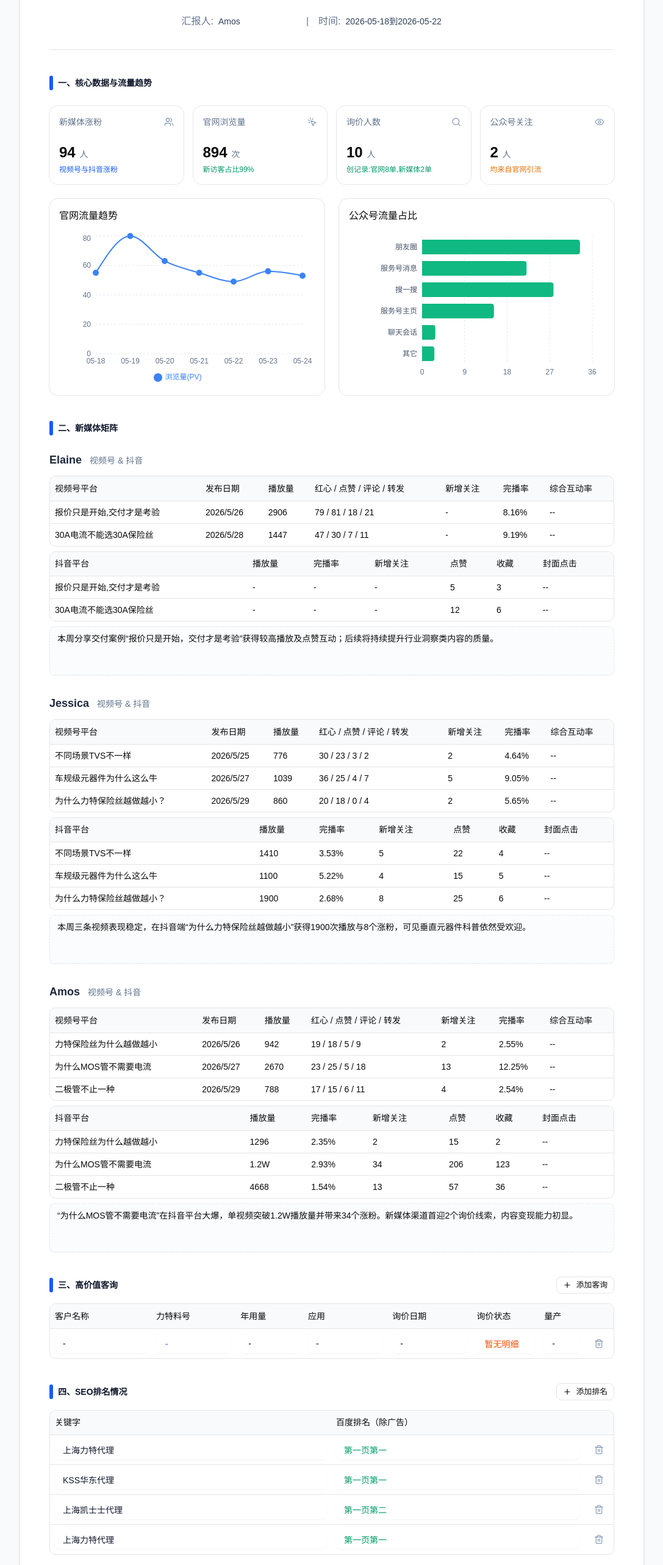
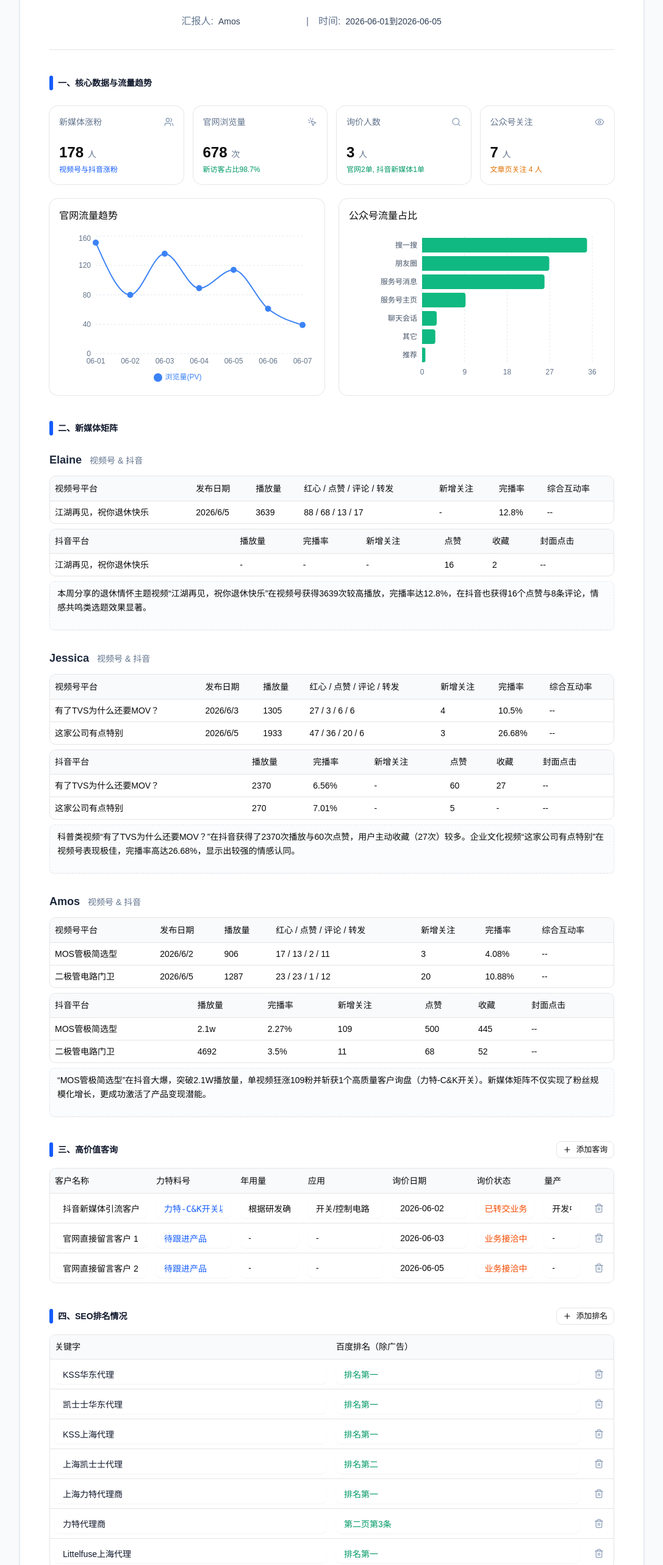
Before and after one commit to callamos/charles-amos, a React (Vite) app: page / in a window 1280 px wide. Shown: the part 234-2800 px from the top of the page at 61% size, without its empty margins (96-1183 px from the left). Built offline with nearby package versions, Linux system fonts and the light colour scheme.

Commit message:
feat: update dashboard data and report period
Refreshed the website traffic and WeChat source metrics with the latest data and updated the report period to the current cycle.

```diff
--- a/src/App.tsx
+++ b/src/App.tsx
@@ -8,84 +8,95 @@ import { Plus, Trash2, TrendingUp, Users, Eye, MousePointerClick, Activity, Play
 import { LineChart, Line, BarChart, Bar, XAxis, YAxis, CartesianGrid, Tooltip, Legend, ResponsiveContainer } from 'recharts';
 
 const websiteTrafficData = [
-  { name: '05-18', pv: 55 },
-  { name: '05-19', pv: 80 },
-  { name: '05-20', pv: 63 },
-  { name: '05-21', pv: 55 },
-  { name: '05-22', pv: 49 },
-  { name: '05-23', pv: 56 },
-  { name: '05-24', pv: 53 },
+  { name: '06-01', pv: 151 },
+  { name: '06-02', pv: 80 },
+  { name: '06-03', pv: 136 },
+  { name: '06-04', pv: 89 },
+  { name: '06-05', pv: 114 },
+  { name: '06-06', pv: 61 },
+  { name: '06-07', pv: 39 },
 ];
 
 const wechatSourceData = [
-  { name: '朋友圈', value: 33.4 },
-  { name: '服务号消息', value: 22.1 },
-  { name: '搜一搜', value: 27.8 },
-  { name: '服务号主页', value: 15.2 },
-  { name: '聊天会话', value: 2.8 },
-  { name: '其它', value: 2.6 },
+  { name: '搜一搜', value: 34.9 },
+  { name: '朋友圈', value: 26.9 },
+  { name: '服务号消息', value: 25.9 },
+  { name: '服务号主页', value: 9.2 },
+  { name: '聊天会话', value: 3.1 },
+  { name: '其它', value: 2.8 },
+  { name: '推荐', value: 0.7 },
 ];
 
 export default function App() {
   // State for editable fields
   const [reportTitle, setReportTitle] = useState('工作周报');
   const [reporterName, setReporterName] = useState('Amos');
-  const [reportDate, setReportDate] = useState('2026-05-18到2026-05-22');
+  const [reportDate, setReportDate] = useState('2026-06-01到2026-06-05');
 
   const [section1Title, setSection1Title] = useState('一、核心数据与流量趋势');
   const [section2Title, setSection2Title] = useState('二、新媒体矩阵');
   const [section3Title, setSection3Title] = useState('三、高价值客询');
   const [section4Title, setSection4Title] = useState('四、SEO排名情况');
-  const [section5Title, setSection5Title] = useState('五、其它');
-  const [section6Title, setSection6Title] = useState('六、周报总结');
+  const [sectionGeoTitle, setSectionGeoTitle] = useState('五、GEO（AI搜索推荐）收录情况');
+  const [section5Title, setSection5Title] = useState('六、其它');
+  const [section6Title, setSection6Title] = useState('七、周报总结');
 
   // Media Matrix State
   const [elaineVideos, setElaineVideos] = useState([
-    { id: 1, title: '报价只是开始,交付才是考验', date: '2026/5/26', views: '2906', hearts: '79', likes: '81', comments: '18', forwards: '21', follows: '-', completion: '8.16%', interaction: '--' },
-    { id: 2, title: '30A电流不能选30A保险丝', date: '2026/5/28', views: '1447', hearts: '47', likes: '30', comments: '7', forwards: '11', follows: '-', completion: '9.19%', interaction: '--' },
+    { id: 1, title: '江湖再见，祝你退休快乐', date: '2026/6/5', views: '3639', hearts: '88', likes: '68', comments: '13', forwards: '17', follows: '-', completion: '12.8%', interaction: '--' },
   ]);
   const [elaineDouyin, setElaineDouyin] = useState([
-    { id: 1, title: '报价只是开始,交付才是考验', views: '-', completion: '-', follows: '-', likes: '5', favs: '3', coverClick: '--' },
-    { id: 2, title: '30A电流不能选30A保险丝', views: '-', completion: '-', follows: '-', likes: '12', favs: '6', coverClick: '--' },
+    { id: 1, title: '江湖再见，祝你退休快乐', views: '-', completion: '-', follows: '-', likes: '16', favs: '2', coverClick: '--' },
   ]);
-  const [elaineSummary, setElaineSummary] = useState('本周分享交付案例“报价只是开始，交付才是考验”获得较高播放及点赞互动；后续将持续提升行业洞察类内容的质量。');
+  const [elaineSummary, setElaineSummary] = useState('本周分享的退休情怀主题视频“江湖再见，祝你退休快乐”在视频号获得3639次较高播放，完播率达12.8%，在抖音也获得16个点赞与8条评论，情感共鸣类选题效果显著。');
 
   const [jessicaVideos, setJessicaVideos] = useState([
-    { id: 1, title: '不同场景TVS不一样', date: '2026/5/25', views: '776', hearts: '30', likes: '23', comments: '3', forwards: '2', follows: '2', completion: '4.64%', interaction: '--' },
-    { id: 2, title: '车规级元器件为什么这么牛', date: '2026/5/27', views: '1039', hearts: '36', likes: '25', comments: '4', forwards: '7', follows: '5', completion: '9.05%', interaction: '--' },
-    { id: 3, title: '为什么力特保险丝越做越小？', date: '2026/5/29', views: '860', hearts: '20', likes: '18', comments: '0', forwards: '4', follows: '2', completion: '5.65%', interaction: '--' },
+    { id: 1, title: '有了TVS为什么还要MOV？', date: '2026/6/3', views: '1305', hearts: '27', likes: '3', comments: '6', forwards: '6', follows: '4', completion: '10.5%', interaction: '--' },
+    { id: 2, title: '这家公司有点特别', date: '2026/6/5', views: '1933', hearts: '47', likes: '36', comments: '20', forwards: '6', follows: '3', completion: '26.68%', interaction: '--' },
   ]);
   const [jessicaDouyin, setJessicaDouyin] = useState([
-    { id: 1, title: '不同场景TVS不一样', views: '1410', completion: '3.53%', follows: '5', likes: '22', favs: '4', coverClick: '--' },
-    { id: 2, title: '车规级元器件为什么这么牛', views: '1100', completion: '5.22%', follows: '4', likes: '15', favs: '5', coverClick: '--' },
-    { id: 3, title: '为什么力特保险丝越做越小？', views: '1900', completion: '2.68%', follows: '8', likes: '25', favs: '6', coverClick: '--' },
+    { id: 1, title: '有了TVS为什么还要MOV？', views: '2370', completion: '6.56%', follows: '-', likes: '60', favs: '27', coverClick: '--' },
+    { id: 2, title: '这家公司有点特别', views: '270', completion: '7.01%', follows: '-', likes: '5', favs: '-', coverClick: '--' },
   ]);
-  const [jessicaSummary, setJessicaSummary] = useState('本周三条视频表现稳定，在抖音端“为什么力特保险丝越做越小”获得1900次播放与8个涨粉，可见垂直元器件科普依然受欢迎。');
+  const [jessicaSummary, setJessicaSummary] = useState('科普类视频“有了TVS为什么还要MOV？”在抖音获得了2370次播放与60次点赞，用户主动收藏（27次）较多。企业文化视频“这家公司有点特别”在视频号表现极佳，完播率高达26.68%，显示出较强的情感认同。');
 
   const [amosVideos, setAmosVideos] = useState([
-    { id: 1, title: '力特保险丝为什么越做越小', date: '2026/5/26', views: '942', hearts: '19', likes: '18', comments: '5', forwards: '9', follows: '2', completion: '2.55%', interaction: '--' },
-    { id: 2, title: '为什么MOS管不需要电流', date: '2026/5/27', views: '2670', hearts: '23', likes: '25', comments: '5', forwards: '18', follows: '13', completion: '12.25%', interaction: '--' },
-    { id: 3, title: '二极管不止一种', date: '2026/5/29', views: '788', hearts: '17', likes: '15', comments: '6', forwards: '11', follows: '4', completion: '2.54%', interaction: '--' },
+    { id: 1, title: 'MOS管极简选型', date: '2026/6/2', views: '906', hearts: '17', likes: '13', comments: '2', forwards: '11', follows: '3', completion: '4.08%', interaction: '--' },
+    { id: 2, title: '二极管电路门卫', date: '2026/6/5', views: '1287', hearts: '23', likes: '23', comments: '1', forwards: '12', follows: '20', completion: '10.88%', interaction: '--' },
   ]);
   const [amosDouyin, setAmosDouyin] = useState([
-    { id: 1, title: '力特保险丝为什么越做越小', views: '1296', completion: '2.35%', follows: '2', likes: '15', favs: '2', coverClick: '--' },
-    { id: 2, title: '为什么MOS管不需要电流', views: '1.2W', completion: '2.93%', follows: '34', likes: '206', favs: '123', coverClick: '--' },
-    { id: 3, title: '二极管不止一种', views: '4668', completion: '1.54%', follows: '13', likes: '57', favs: '36', coverClick: '--' },
+    { id: 1, title: 'MOS管极简选型', views: '2.1w', completion: '2.27%', follows: '109', likes: '500', favs: '445', coverClick: '--' },
+    { id: 2, title: '二极管电路门卫', views: '4692', completion: '3.5%', follows: '11', likes: '68', favs: '52', coverClick: '--' },
   ]);
-  const [amosSummary, setAmosSummary] = useState('“为什么MOS管不需要电流”在抖音平台大爆，单视频突破1.2W播放量并带来34个涨粉。新媒体渠道首迎2个询价线索，内容变现能力初显。');
+  const [amosSummary, setAmosSummary] = useState('“MOS管极简选型”在抖音大爆，突破2.1W播放量，单视频狂涨109粉并斩获1个高质量客户询盘（力特-C&K开关）。新媒体矩阵不仅实现了粉丝规模化增长，更成功激活了产品变现潜能。');
 
   const [otherSummary, setOtherSummary] = useState('');
-  const [weeklySummary, setWeeklySummary] = useState('本周官网流量大增，工作日后半段（5.28-5.31）流量表现抢眼，整体新访客占比高达99%。最令人振奋的是，本周总计获得10个询盘，创下新纪录！其中官网贡献8单，Amos的新媒体矩阵也成功引流2单。\n\n全矩阵新媒体累计涨粉94人，Amos在抖音发布的“为什么MOS管不需要电流”播放量破1.2W。新媒体开始反接业务端，将继续放大科普内容矩阵的影响力。');
+  const [weeklySummary, setWeeklySummary] = useState('1. 核心数据向好：本周官网浏览量达678次，新客占比高达98.7%；新媒体矩阵获得持续增长，累计涨粉178人，极佳地扩展了品牌漏斗上游；\n2. 业务变现突破：Amos在抖音端发布的“MOS管极简选型”视频引发2.1W的爆发式播放并涨粉109人，更是首获1单精准产品询盘（力特-C&K开关），展现出内容营销的直接带货价值；\n3. SEO/GEO 协同联通：传统SEO关键词稳居前列（多个词百度排名第一）。同时正式展开对主流AI搜索引擎（千问、元宝、豆包）的GEO收录建设，目前 “力特代理商”、“Littelfuse上海代理” 在千问和豆包均取得优秀收录和推荐，AI搜索引流初显成效。');
 
   const [inquiries, setInquiries] = useState([
-    { id: 1, name: '-', partNo: '-', usage: '-', app: '-', date: '-', status: '暂无明细', mpDate: '-' },
+    { id: 1, name: '抖音新媒体引流客户 (MOS管极简选型)', partNo: '力特-C&K开关以及选型相关', usage: '根据研发确定', app: '开关/控制电路', date: '2026-06-02', status: '已转交业务跟进', mpDate: '开发中' },
+    { id: 2, name: '官网直接留言客户 1', partNo: '待跟进产品', usage: '-', app: '-', date: '2026-06-03', status: '业务接洽中', mpDate: '-' },
+    { id: 3, name: '官网直接留言客户 2', partNo: '待跟进产品', usage: '-', app: '-', date: '2026-06-05', status: '业务接洽中', mpDate: '-' },
   ]);
 
   const [seo, setSeo] = useState([
-    { id: 1, keyword: '上海力特代理', rank: '第一页第一' },
-    { id: 2, keyword: 'KSS华东代理', rank: '第一页第一' },
-    { id: 3, keyword: '上海凯士士代理', rank: '第一页第二' },
-    { id: 4, keyword: '上海力特代理', rank: '第一页第一' },
+    { id: 1, keyword: 'KSS华东代理', rank: '排名第一' },
+    { id: 2, keyword: '凯士士华东代理', rank: '排名第一' },
+    { id: 3, keyword: 'KSS上海代理', rank: '排名第一' },
+    { id: 4, keyword: '上海凯士士代理', rank: '排名第二' },
+    { id: 5, keyword: '上海力特代理商', rank: '排名第一' },
+    { id: 6, keyword: '力特代理商', rank: '第二页第3条' },
+    { id: 7, keyword: 'Littelfuse上海代理', rank: '排名第一' },
+  ]);
+
+  const [geo, setGeo] = useState([
+    { id: 1, keyword: 'KSS华东代理', qwen: '', yuanbao: '', doubao: '有' },
+    { id: 2, keyword: '凯士士华东代理', qwen: '', yuanbao: '', doubao: '有' },
+    { id: 3, keyword: 'KSS上海代理', qwen: '', yuanbao: '', doubao: '有' },
+    { id: 4, keyword: '上海凯士士代理', qwen: '', yuanbao: '', doubao: '有' },
+    { id: 5, keyword: '上海力特代理商', qwen: '有', yuanbao: '', doubao: '有' },
+    { id: 6, keyword: '力特代理商', qwen: '有', yuanbao: '', doubao: '有' },
+    { id: 7, keyword: 'Littelfuse上海代理', qwen: '有', yuanbao: '', doubao: '有' },
   ]);
 
   const addInquiry = () => setInquiries([...inquiries, { id: Date.now(), name: '', partNo: '', usage: '', app: '', date: '', status: '', mpDate: '' }]);
@@ -95,6 +106,10 @@ export default function App() {
   const addSeo = () => setSeo([...seo, { id: Date.now(), keyword: '', rank: '' }]);
   const updateSeo = (id: number, field: string, value: string) => setSeo(seo.map(p => p.id === id ? { ...p, [field]: value } : p));
   const removeSeo = (id: number) => setSeo(seo.filter(p => p.id !== id));
+
+  const addGeo = () => setGeo([...geo, { id: Date.now(), keyword: '', qwen: '', yuanbao: '', doubao: '' }]);
+  const updateGeo = (id: number, field: string, value: string) => setGeo(geo.map(p => p.id === id ? { ...p, [field]: value } : p));
+  const removeGeo = (id: number) => setGeo(geo.filter(p => p.id !== id));
 
   return (
     <div className="min-h-screen bg-slate-50 p-4 md:p-8 font-sans print:bg-white print:p-0">
@@ -159,7 +174,7 @@ export default function App() {
                   </CardTitle>
                 </CardHeader>
                 <CardContent>
-                  <div className="text-2xl font-bold">94 <span className="text-sm font-normal text-slate-500">人</span></div>
+                  <div className="text-2xl font-bold">178 <span className="text-sm font-normal text-slate-500">人</span></div>
                   <p className="text-xs text-blue-600 flex items-center mt-1">
                     视频号与抖音涨粉
                   </p>
@@ -173,9 +188,9 @@ export default function App() {
                   </CardTitle>
                 </CardHeader>
                 <CardContent>
-                  <div className="text-2xl font-bold">894 <span className="text-sm font-normal text-slate-500">次</span></div>
+                  <div className="text-2xl font-bold">678 <span className="text-sm font-normal text-slate-500">次</span></div>
                   <p className="text-xs text-emerald-600 mt-1">
-                    新访客占比99%
+                    新访客占比98.7%
                   </p>
                 </CardContent>
               </Card>
@@ -187,9 +202,9 @@ export default function App() {
                   </CardTitle>
                 </CardHeader>
                 <CardContent>
-                  <div className="text-2xl font-bold">10 <span className="text-sm font-normal text-slate-500">人</span></div>
+                  <div className="text-2xl font-bold">3 <span className="text-sm font-normal text-slate-500">人</span></div>
                   <p className="text-xs text-emerald-600 mt-1">
-                    创记录:官网8单,新媒体2单
+                    官网2单, 抖音新媒体1单
                   </p>
                 </CardContent>
               </Card>
@@ -201,9 +216,9 @@ export default function App() {
                   </CardTitle>
                 </CardHeader>
                 <CardContent>
-                  <div className="text-2xl font-bold">2 <span className="text-sm font-normal text-slate-500">人</span></div>
+                  <div className="text-2xl font-bold">7 <span className="text-sm font-normal text-slate-500">人</span></div>
                   <p className="text-xs text-amber-600 mt-1">
-                    均来自官网引流
+                    文章页关注 4 人
                   </p>
                 </CardContent>
               </Card>
@@ -622,6 +637,86 @@ export default function App() {
             </div>
           </section>
 
+          {/* Section 4a: GEO Ranking Table */}
+          <section className="space-y-4 print:break-inside-avoid">
+            <div className="flex justify-between items-center">
+              <h2 className="text-xl font-bold text-slate-900 flex items-center gap-2 w-full">
+                <span className="w-1.5 h-6 bg-blue-600 rounded-full inline-block print:bg-blue-600 print:color-exact shrink-0"></span>
+                <Input
+                  value={sectionGeoTitle}
+                  onChange={(e) => setSectionGeoTitle(e.target.value)}
+                  className="text-xl font-bold border-none shadow-none focus-visible:ring-1 focus-visible:ring-slate-200 px-0 h-auto bg-transparent print:p-0 w-full"
+                />
+              </h2>
+              <Button variant="outline" size="sm" onClick={addGeo} className="print:hidden shrink-0 ml-4">
+                <Plus className="w-4 h-4 mr-1" /> 添加GEO
+              </Button>
+            </div>
+
+            <div className="border rounded-lg overflow-hidden print:border-slate-300">
+              <Table>
+                <TableHeader className="bg-slate-50 print:bg-slate-100">
+                  <TableRow>
+                    <TableHead className="w-[30%]">关键字</TableHead>
+                    <TableHead className="w-[20%] text-center">千问</TableHead>
+                    <TableHead className="w-[20%] text-center">元宝</TableHead>
+                    <TableHead className="w-[20%] text-center">豆包</TableHead>
+                    <TableHead className="w-[10%] print:hidden"></TableHead>
+                  </TableRow>
+                </TableHeader>
+                <TableBody>
+                  {geo.map((item) => (
+                    <TableRow key={item.id}>
+                      <TableCell className="p-2">
+                        <Input
+                          value={item.keyword}
+                          onChange={(e) => updateGeo(item.id, 'keyword', e.target.value)}
+                          className="border-transparent hover:border-slate-200 focus-visible:ring-1 h-8 bg-transparent print:p-0 text-slate-900 font-medium"
+                        />
+                      </TableCell>
+                      <TableCell className="p-2">
+                        <Input
+                          value={item.qwen}
+                          onChange={(e) => updateGeo(item.id, 'qwen', e.target.value)}
+                          className="border-transparent hover:border-slate-200 focus-visible:ring-1 h-8 bg-transparent print:p-0 font-medium text-center text-blue-600"
+                          placeholder="-"
+                        />
+                      </TableCell>
+                      <TableCell className="p-2">
+                        <Input
+                          value={item.yuanbao}
+                          onChange={(e) => updateGeo(item.id, 'yuanbao', e.target.value)}
+                          className="border-transparent hover:border-slate-200 focus-visible:ring-1 h-8 bg-transparent print:p-0 font-medium text-center text-blue-600"
+                          placeholder="-"
+                        />
+                      </TableCell>
+                      <TableCell className="p-2">
+                        <Input
+                          value={item.doubao}
+                          onChange={(e) => updateGeo(item.id, 'doubao', e.target.value)}
+                          className="border-transparent hover:border-slate-200 focus-visible:ring-1 h-8 bg-transparent print:p-0 font-medium text-center text-blue-600"
+                          placeholder="-"
+                        />
+                      </TableCell>
+                      <TableCell className="p-2 text-right print:hidden">
+                        <Button variant="ghost" size="icon" onClick={() => removeGeo(item.id)} className="h-8 w-8 text-slate-400 hover:text-red-500">
+                          <Trash2 className="w-4 h-4" />
+                        </Button>
+                      </TableCell>
+                    </TableRow>
+                  ))}
+                  {geo.length === 0 && (
+                    <TableRow>
+                      <TableCell colSpan={5} className="text-center text-slate-500 py-4 print:hidden">
+                        暂无GEO排名信息，请点击添加
+                      </TableCell>
+                    </TableRow>
+                  )}
+                </TableBody>
+              </Table>
+            </div>
+          </section>
+
           {/* Section 5: Other */}
           <section className="space-y-4 print:break-inside-avoid">
             <h2 className="text-xl font-bold text-slate-900 flex items-center gap-2">
```
